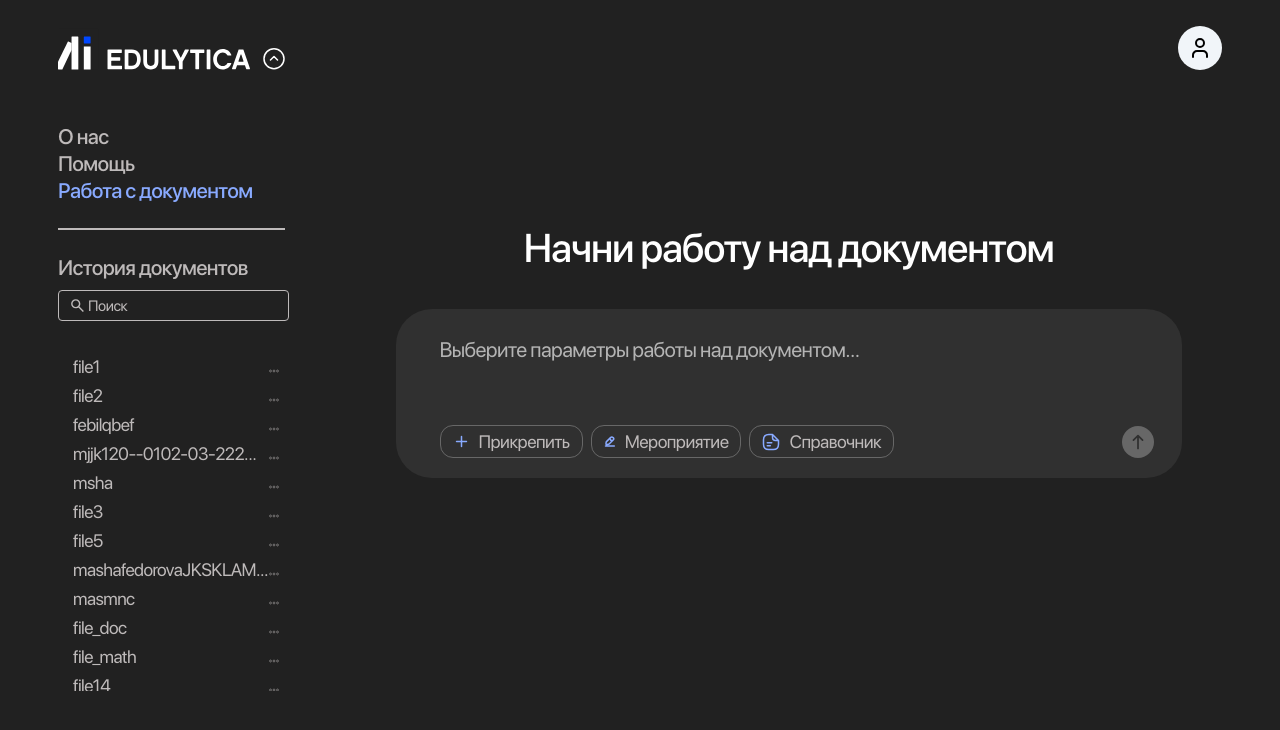
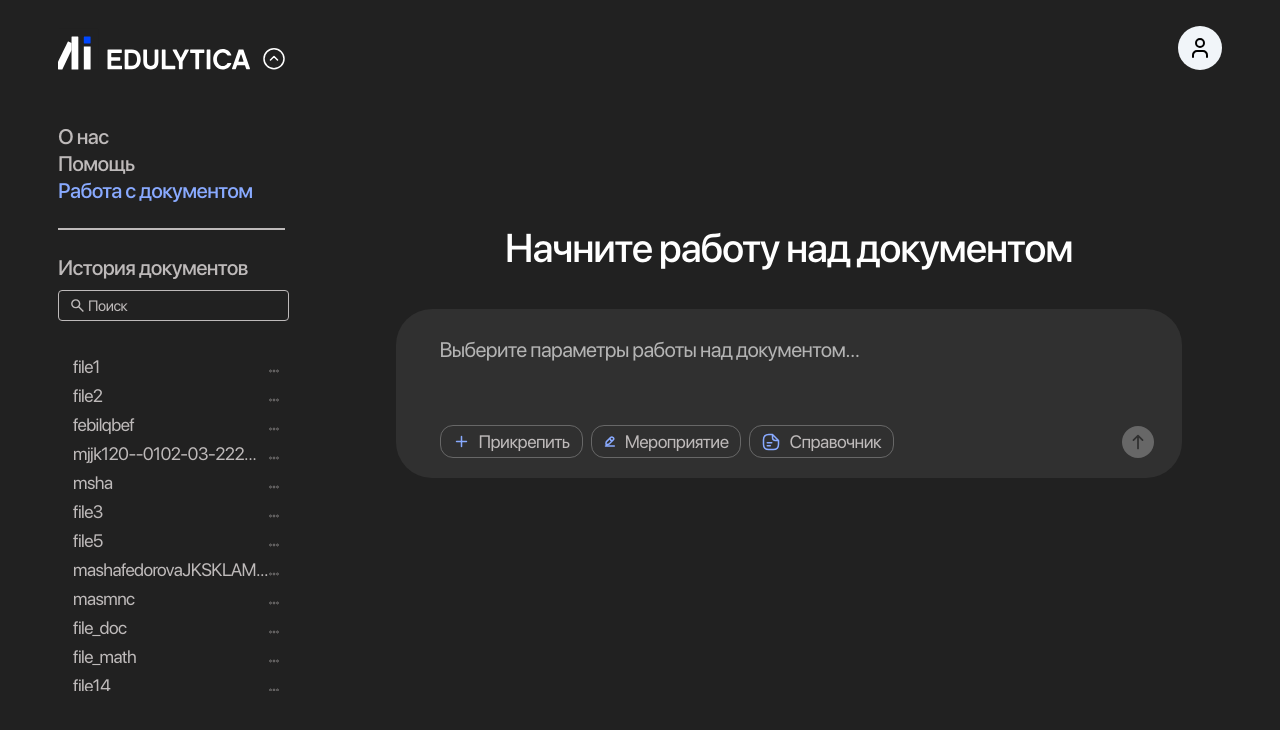
Before and after one commit to aimclub/Edulytica, a React (Create React App) app in the folder src/front_end/: page /account in a window 1280 px wide. Shown: the top 730 px of the page. Built offline with nearby package versions, Linux system fonts and the light colour scheme.

Commit message:
edits the base pages

```diff
--- a/src/front_end/public/index.html
+++ b/src/front_end/public/index.html
@@ -5,10 +5,6 @@
     <meta name="viewport" content="width=device-width, initial-scale=1" />
     <link rel="preconnect" href="https://fonts.googleapis.com" />
     <link rel="preconnect" href="https://fonts.gstatic.com" crossorigin />
-    <!-- <link rel="stylesheet" href="./index.css" /> -->
-    <!-- <link href="https://fonts.googleapis.com/css2?family=Montserrat:ital,wght@0,100..900;1,100..900&display=swap" rel="stylesheet">
-  <link href="https://fonts.googleapis.com/css?family=Lato" rel="stylesheet"> -->
-
     <title>Edulytica</title>
   </head>
 
--- a/src/front_end/src/components/accountModal/accountModal.scss
+++ b/src/front_end/src/components/accountModal/accountModal.scss
@@ -74,7 +74,6 @@
   text-align: center;
   color: #bebaba;
   margin-bottom: 8px;
-  //   border-bottom: 1px solid #bebaba;
 }
 .fileLineAccModal {
   display: flex;
--- a/src/front_end/src/components/addFile/addFile.jsx
+++ b/src/front_end/src/components/addFile/addFile.jsx
@@ -2,7 +2,7 @@ import "./addFile.scss"
 export const AddFile = () => {
   return (
     <div className="addFile">
-      <div className="titleAddFile">Начни работу над документом</div>
+      <div className="titleAddFile">Начните работу над документом</div>
       <div className="blockAddFile">
         <div className="textBlockAddFile">
           Выберите параметры работы над документом...
--- a/src/front_end/src/components/registrationForm/registrationForm.jsx
+++ b/src/front_end/src/components/registrationForm/registrationForm.jsx
@@ -109,7 +109,7 @@ export const RegistrationForm = ({
               </div>
               <div className="blockInputRegistrationForm">
                 <div className="titleInputRegistrationForm">
-                  Повторный пароль
+                  Повторите пароль
                 </div>
                 <Input
                   type="password"
```
